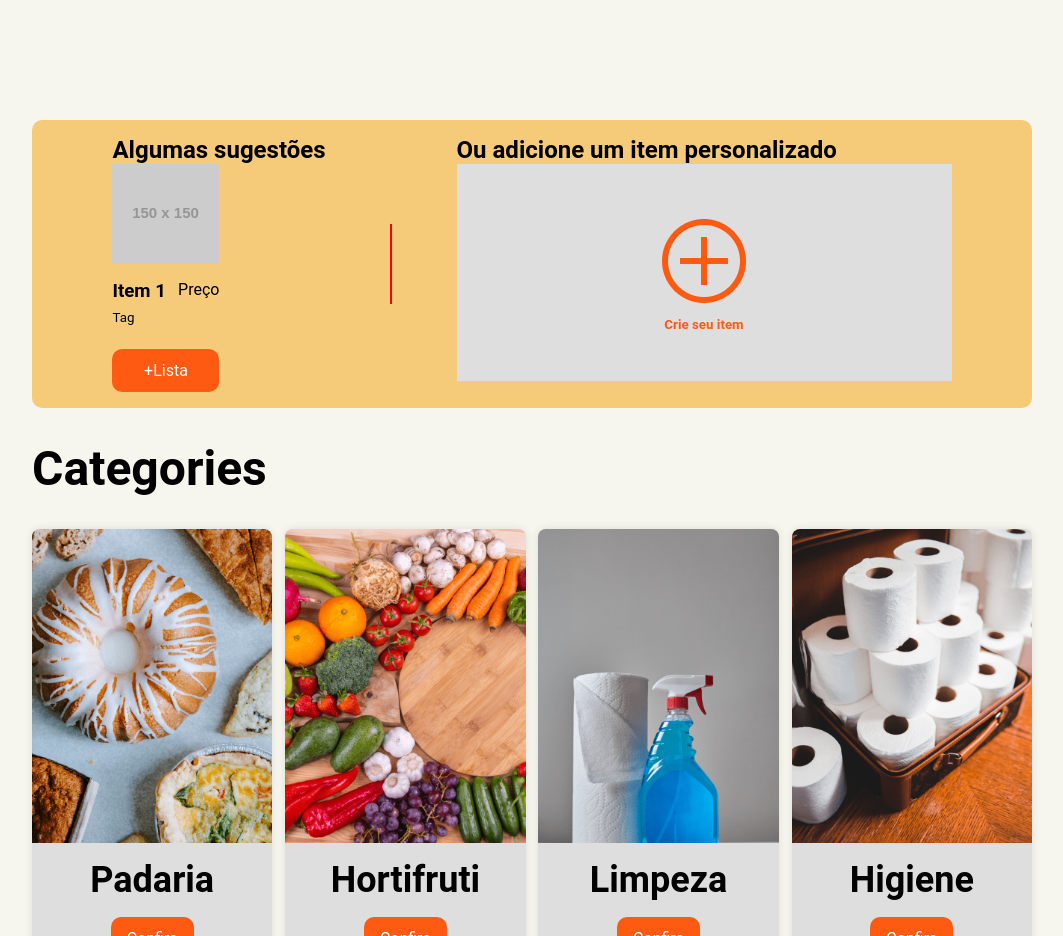
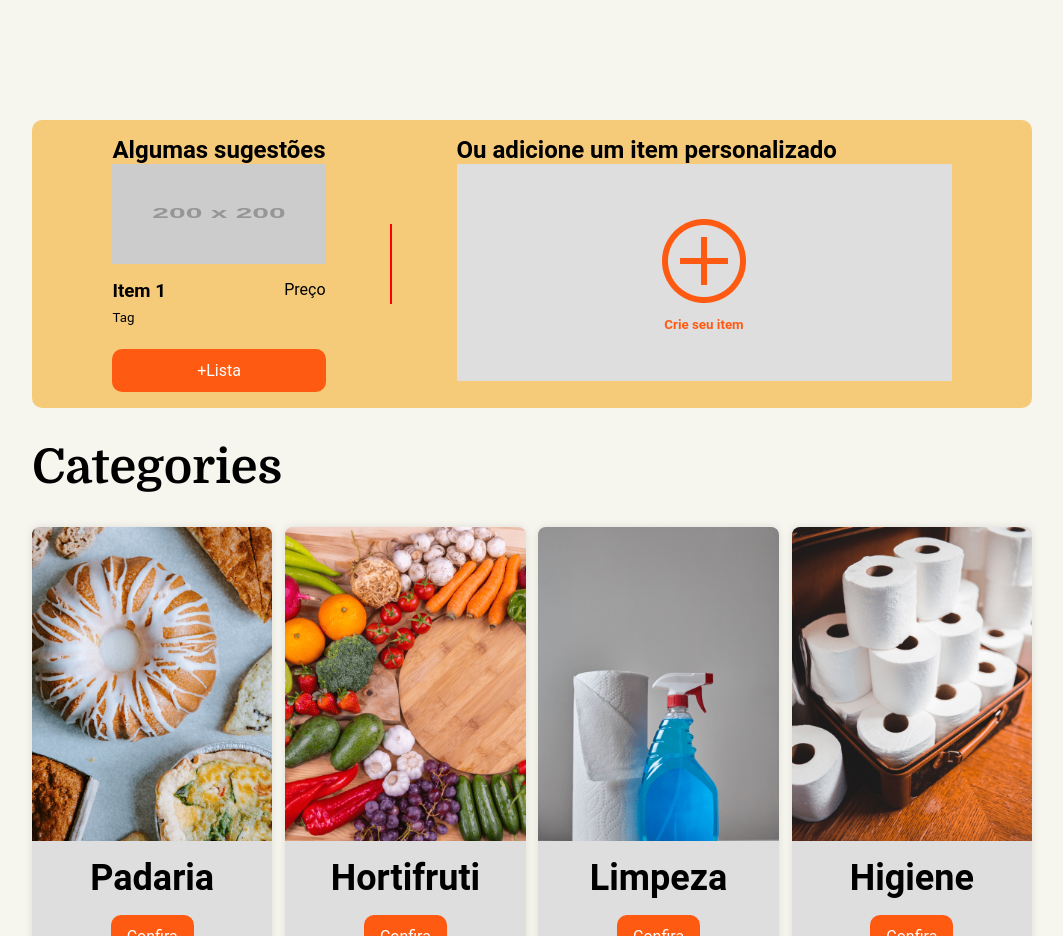
Before and after one commit to ricardoadorno/infomart-desafio-info, a Next.js app in the folder front-end/: page / in a window 1280 px wide. Shown: the part 780-1716 px from the top of the page, without its empty margins (108-1171 px from the left). Built offline with nearby package versions, Linux system fonts and the light colour scheme.

Commit message:
REFACTOR: organizing files

```diff
--- a/front-end/src/components/Home/Categories/styles.ts
+++ b/front-end/src/components/Home/Categories/styles.ts
@@ -32,6 +32,7 @@ export const CardImage = styled("img", {
 
 export const H2 = styled("h2", {
   fontSize: "$h2",
+  fontFamily: "$serif",
   fontWeight: "700",
   margin: "2rem 0 2rem 0",
 });
--- /dev/null
+++ b/front-end/src/components/Home/Suggestions/SuggestionCarousel/index.tsx
@@ -0,0 +1,30 @@
+import {
+  CarouselContainer,
+  Carousel,
+  CarouselItem,
+  ItemImage,
+  ItemInfo,
+} from "./styles";
+
+export default function SuggestionCarousel() {
+  return (
+    <CarouselContainer>
+      <h2>Algumas sugestões</h2>
+      <Carousel>
+        <CarouselItem>
+          <ItemImage
+            draggable="false"
+            src="https:/placehold.it/200x200"
+            alt="suggestion"
+          />
+          <ItemInfo>
+            <h3>Item 1</h3>
+            <span>Preço</span>
+            <small>Tag</small>
+          </ItemInfo>
+          <button>+Lista</button>
+        </CarouselItem>
+      </Carousel>
+    </CarouselContainer>
+  );
+}
--- /dev/null
+++ b/front-end/src/components/Home/Suggestions/SuggestionCarousel/styles.ts
@@ -0,0 +1,44 @@
+import { styled } from "@/styles";
+
+export const CarouselContainer = styled("div", {
+  section: {
+    display: "flex",
+    gap: "1rem",
+
+    overflowX: "scroll",
+    cursor: "grab",
+    userSelect: "none",
+    "-webkit-overflow-scrolling": "touch",
+    "&:active": {
+      cursor: "grabbing",
+    },
+  },
+});
+
+export const Carousel = styled("div", {});
+
+export const CarouselItem = styled("div", {
+  display: "flex",
+  flexDirection: "column",
+  gap: "1rem",
+});
+
+export const ItemImage = styled("img", {
+  width: "100%",
+  height: "100px",
+});
+
+export const ItemInfo = styled("div", {
+  display: "grid",
+  gridTemplateColumns: "1fr 1fr",
+  rowGap: ".5rem",
+  marginBottom: ".5rem",
+
+  h3: {
+    margin: "0",
+  },
+
+  span: {
+    textAlign: "right",
+  },
+});
--- a/front-end/src/components/Home/Suggestions/index.tsx
+++ b/front-end/src/components/Home/Suggestions/index.tsx
@@ -1,34 +1,11 @@
-import NewItemDialog from "../NewItemDialog";
-import {
-  SuggestionsContainer,
-  SuggestionsComponent,
-  SuggestionsDivider,
-  SuggestionsItem,
-  ItemImage,
-  ItemInfo,
-} from "./styles";
+import NewItemDialog from "./NewItemDialog";
+import SuggestionCarousel from "./SuggestionCarousel";
+import { SuggestionsContainer, SuggestionsDivider } from "./styles";
 
 export default function Suggestions() {
   return (
     <SuggestionsContainer>
-      <SuggestionsComponent>
-        <h2>Algumas sugestões</h2>
-        <section>
-          <SuggestionsItem>
-            <ItemImage
-              draggable="false"
-              src="https://placehold.it/150/150"
-              alt="suggestion"
-            />
-            <ItemInfo>
-              <h3>Item 1</h3>
-              <span>Preço</span>
-              <small>Tag</small>
-            </ItemInfo>
-            <button>+Lista</button>
-          </SuggestionsItem>
-        </section>
-      </SuggestionsComponent>
+      <SuggestionCarousel />
 
       <SuggestionsDivider />
 
--- a/front-end/src/components/Home/Suggestions/styles.ts
+++ b/front-end/src/components/Home/Suggestions/styles.ts
@@ -8,50 +8,9 @@ export const SuggestionsContainer = styled("div", {
   borderRadius: "10px",
 });
 
-export const SuggestionsComponent = styled("div", {
-  section: {
-    display: "flex",
-    gap: "1rem",
-
-    overflowX: "scroll",
-    cursor: "grab",
-    userSelect: "none",
-    "-webkit-overflow-scrolling": "touch",
-    "&:active": {
-      cursor: "grabbing",
-    },
-  },
-});
-
 export const SuggestionsDivider = styled("div", {
   width: "2px",
   height: "5rem",
   backgroundColor: "red",
   alignSelf: "center",
 });
-
-export const SuggestionsItem = styled("div", {
-  display: "flex",
-  flexDirection: "column",
-  gap: "1rem",
-});
-
-export const ItemImage = styled("img", {
-  width: "100%",
-  height: "100px",
-});
-
-export const ItemInfo = styled("div", {
-  display: "grid",
-  gridTemplateColumns: "1fr 1fr",
-  rowGap: ".5rem",
-  marginBottom: ".5rem",
-
-  h3: {
-    margin: "0",
-  },
-
-  span: {
-    textAlign: "right",
-  },
-});
```
Also changed, not shown: front-end/src/components/Home/Suggestions/NewItemDialog/index.tsx (renamed from front-end/src/components/Home/NewItemDialog/index.tsx), front-end/src/components/Home/Suggestions/NewItemDialog/styles.ts (renamed from front-end/src/components/Home/NewItemDialog/styles.ts).
